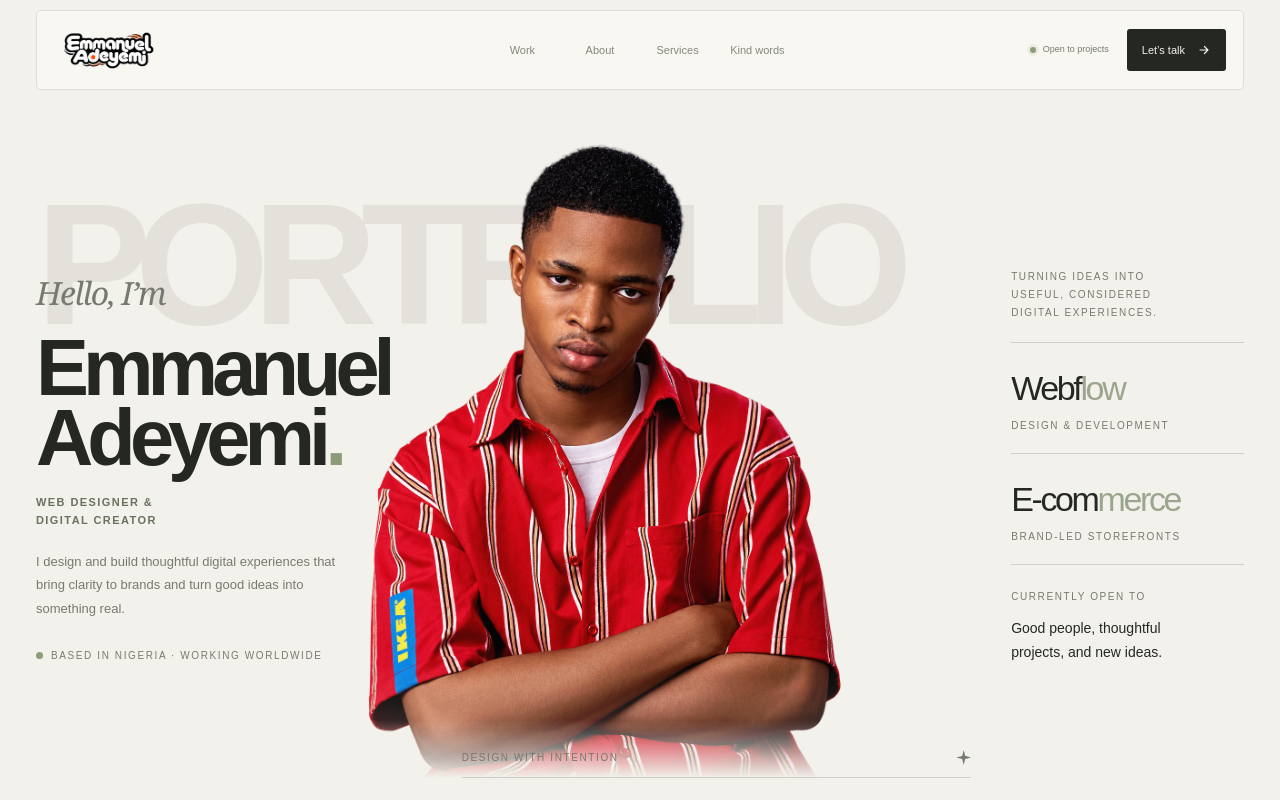
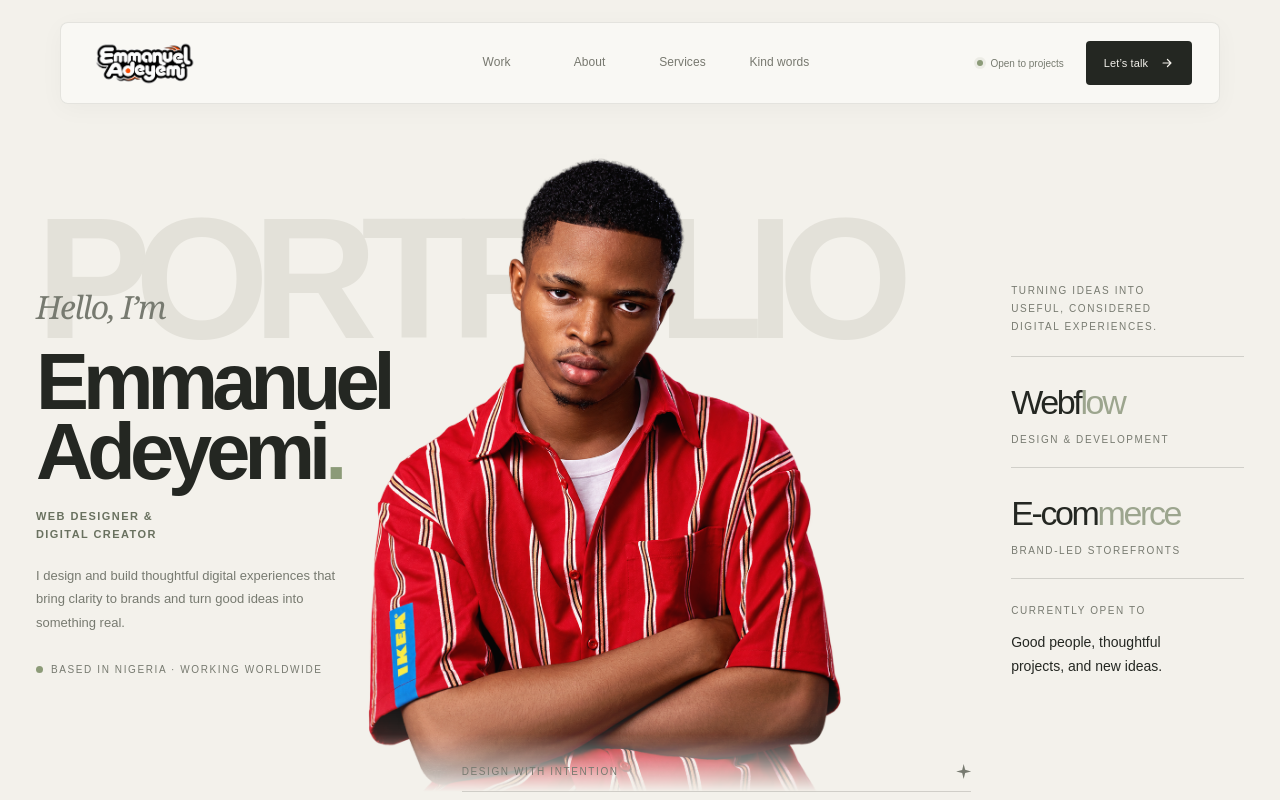
Before and after one commit to Abillsflow/emmanueladeyemiabills, a Next.js app: page / in a window 1280 px wide. Shown: the top 800 px of the page. Built offline with nearby package versions, Linux system fonts and the light colour scheme.

Commit message:
Polish premium navbar with clean editorial navigation

```diff
--- a/src/app/globals.css
+++ b/src/app/globals.css
@@ -1341,3 +1341,101 @@ section[id] {
   width:auto;
   min-width:0;
 }
+
+
+/* Refined editorial navigation — no numbered timeline or connecting rail */
+.portfolio-nav-shell {
+  width:min(1480px,calc(100% - 48px)) !important;
+  margin:12px auto 0 !important;
+}
+.portfolio-nav-shell .portfolio-nav {
+  display:grid !important;
+  grid-template-columns:minmax(120px,1fr) auto minmax(180px,1fr) !important;
+  gap:clamp(20px,3vw,48px) !important;
+  min-height:76px !important;
+  padding:12px clamp(18px,2.1vw,30px) !important;
+  border:1px solid rgba(36,39,34,.10) !important;
+  border-radius:8px !important;
+  background:rgba(250,249,245,.92) !important;
+  box-shadow:0 5px 24px rgba(36,39,34,.035) !important;
+}
+.portfolio-nav .nav-name-logo-wrap {
+  flex-basis:112px !important;
+  width:112px !important;
+  height:56px !important;
+}
+.portfolio-nav .nav-links {
+  display:flex !important;
+  align-items:center !important;
+  justify-content:center !important;
+  gap:clamp(22px,3.2vw,46px) !important;
+  height:100% !important;
+}
+.portfolio-nav .nav-timeline-track,
+.portfolio-nav .nav-step { display:none !important; }
+.portfolio-nav .nav-links a {
+  position:relative !important;
+  display:inline-flex !important;
+  align-items:center !important;
+  min-height:42px !important;
+  padding:0 0 2px !important;
+  color:#77786f !important;
+  font-size:12px !important;
+  font-weight:500 !important;
+  letter-spacing:.005em !important;
+  text-decoration:none !important;
+  transition:color .22s ease !important;
+}
+.portfolio-nav .nav-links a::after {
+  position:absolute;
+  right:0;
+  bottom:2px;
+  left:0;
+  height:1px;
+  content:"";
+  background:#899579;
+  transform:scaleX(0);
+  transform-origin:left center;
+  transition:transform .28s cubic-bezier(.22,1,.36,1);
+}
+.portfolio-nav .nav-links a:hover,
+.portfolio-nav .nav-links a.is-active { color:#242722 !important; }
+.portfolio-nav .nav-links a:hover::after,
+.portfolio-nav .nav-links a.is-active::after { transform:scaleX(1); }
+.portfolio-nav .nav-actions { gap:22px !important; }
+.portfolio-nav .nav-availability { font-size:10px !important; white-space:nowrap; }
+.portfolio-nav .nav-contact {
+  min-height:44px !important;
+  padding:0 18px !important;
+  border-radius:4px !important;
+  font-size:11px !important;
+  letter-spacing:.01em !important;
+}
+@media(max-width:900px) and (min-width:761px) {
+  .portfolio-nav-shell { width:calc(100% - 32px) !important; }
+  .portfolio-nav-shell .portfolio-nav { grid-template-columns:minmax(90px,1fr) auto minmax(150px,1fr) !important; gap:18px !important; padding-inline:16px !important; }
+  .portfolio-nav .nav-name-logo-wrap { flex-basis:90px !important; width:90px !important; height:48px !important; }
+  .portfolio-nav .nav-links { gap:18px !important; }
+  .portfolio-nav .nav-links a { font-size:11px !important; }
+  .portfolio-nav .nav-actions { gap:12px !important; }
+  .portfolio-nav .nav-availability { font-size:9px !important; }
+  .portfolio-nav .nav-contact { padding-inline:12px !important; }
+}
+@media(max-width:760px) {
+  .portfolio-nav-shell { width:calc(100% - 32px) !important; margin-top:10px !important; }
+  .portfolio-nav-shell .portfolio-nav {
+    display:flex !important;
+    justify-content:space-between !important;
+    min-height:68px !important;
+    gap:12px !important;
+    padding:9px 14px !important;
+    border-radius:7px !important;
+  }
+  .portfolio-nav .nav-name-logo-wrap { flex-basis:86px !important; width:86px !important; height:44px !important; }
+  .portfolio-nav .nav-links,.portfolio-nav .nav-actions { display:none !important; }
+  .portfolio-nav .nav-menu-toggle { display:inline-flex !important; }
+}
+@media(prefers-reduced-motion:reduce) {
+  .portfolio-nav .nav-links a,
+  .portfolio-nav .nav-links a::after { transition:none !important; }
+}
```
